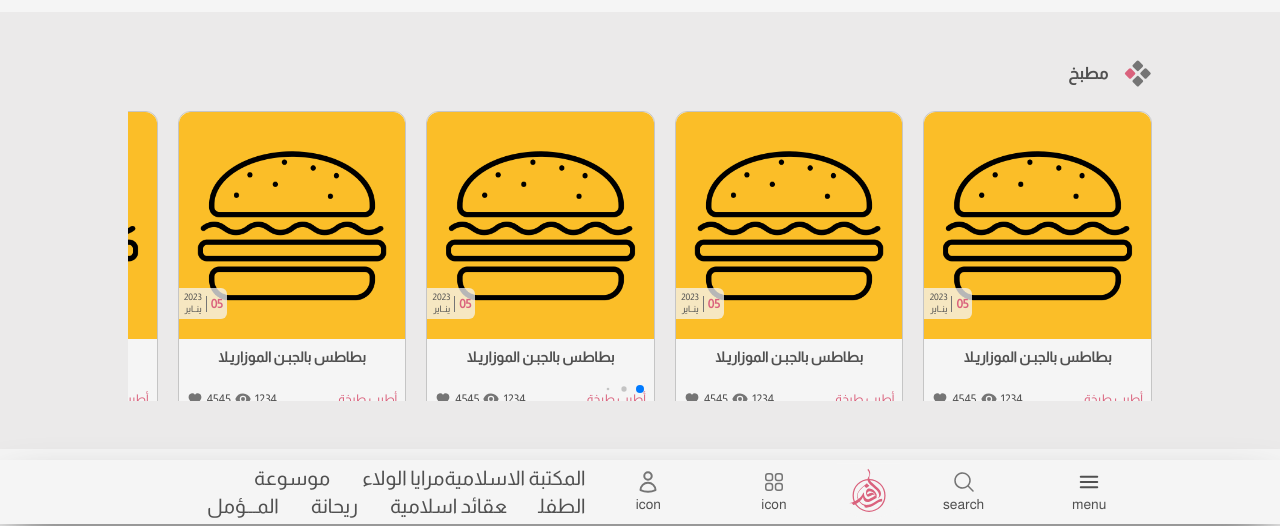
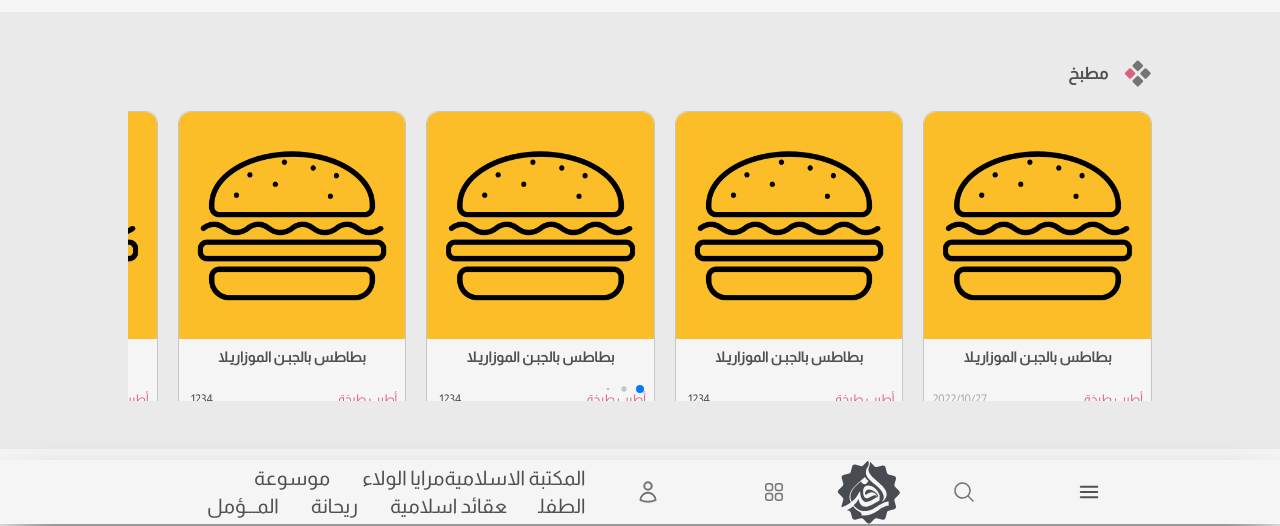
Before and after one commit to sadegh-shahid/next-tailwind-rafed, a Next.js app: page / in a window 1280 px wide. Shown: the part 276-802 px from the top of the page. Built offline with nearby package versions, Linux system fonts and the light colour scheme.

Commit message:
logo changed

```diff
--- a/src/app/page.js
+++ b/src/app/page.js
@@ -7,7 +7,7 @@ import EnmatSection from "./EnmatSection";
 import WomenInSocietySection from "./WomenInSocietySection";
 import KitchenSection from "./KitchenSection";
 import MotherAndChildSection from "./MotherAndChildSection";
-import React, { useEffect, useState } from "react";
+import React, { useEffect, useRef, useState } from "react";
 
 export default function Home() {
   const [showHeaderOffcanvas, setShowHeaderOffcanvas] = useState(false);
@@ -24,23 +24,20 @@ export default function Home() {
   }, [showHeaderOffcanvas]);
 
   const [isSmall, setSmall] = useState(false);
+  const lastScrollTopRef = useRef(0);
 
   useEffect(() => {
-    let lastScrollTop = 0;
     window.addEventListener('scroll', function () {
       let scrollTop = window.scrollY;
-      if (scrollTop < lastScrollTop) {
+      if (scrollTop < lastScrollTopRef.current) {
         setSmall(false);
+      } else {
+        setSmall(true);
       }
-      else {
-        setSmall(true);
+      lastScrollTopRef.current = scrollTop;
+    });
+  }, []);
 
-      }
-      ////why its loging 2 times?
-console.log(lastScrollTop)
-      lastScrollTop = scrollTop;
-    });
-  })
   return (
     <>
       <Offcanvas
@@ -48,8 +45,8 @@ console.log(lastScrollTop)
         onOpen={toggleOffcanvas}
       ></Offcanvas>
 
-      <header className={`bg-rafedWhite-w1 lg:h-16 lg:px-32 shadow-2xl shadow-rafedGray-g1 flex items-center justify-around  px-2 py-1 fixed bottom-0 w-full z-10  ${isSmall ? 'h-7' : 'h-17'}`}>
-        <Header onOpen={toggleOffcanvas}></Header>
+      <header className={`bg-rafedWhite-w1 lg:h-16 lg:px-32 shadow-2xl shadow-rafedGray-g1 flex items-center justify-around  px-2 py-1 fixed bottom-0 w-full z-10  ${isSmall ? 'h-14' : 'h-17'}`}>
+        <Header onOpen={toggleOffcanvas} isSmall={isSmall} />
       </header>
 
       <main>
@@ -73,7 +70,7 @@ console.log(lastScrollTop)
         </section>
       </main>
 
-      <footer className="mb-16">
+      <footer className={"mb-16"}>
         <Footer></Footer>
       </footer>
     </>
--- a/src/components/Header.jsx
+++ b/src/components/Header.jsx
@@ -1,6 +1,6 @@
 import React, { useEffect, useState } from "react";
 import { Modal } from "./ExportComponents";
-export default function Header(props) {
+export default function Header({ onOpen, isSmall }) {
   const [showHeaderModal, setShowHeaderModal] = useState(false);
   const [isLogin, setIsLogin] = useState(true);
 
@@ -15,6 +15,7 @@ export default function Header(props) {
       document.body.classList.remove("overflow-hidden");
     }
   }, [showHeaderModal]);
+
 
   return (
     <>
@@ -42,13 +43,13 @@ export default function Header(props) {
         </a>
       </nav>
       <div className="flex flex-col items-center justify-center h-fit py-2 w-1/5" id="hamburger-button">
-        <button onClick={props.onOpen}>
+        <button onClick={onOpen}>
           <svg xmlns="http://www.w3.org/2000/svg" fill="none" viewBox="0 0 24 24" strokeWidth={2} stroke="currentColor" className="w-6 h-6">
             <path strokeLinecap="round" strokeLinejoin="round" d="M3.75 6.75h16.5M3.75 12h16.5m-16.5 5.25h16.5" />
           </svg>
 
         </button>
-        <h6 className="text-sm text-rafedGray-g1 mt-auto">menu</h6>
+        {!isSmall && <h6 className="text-sm text-rafedGray-g1 mt-auto">menu</h6>}
       </div>
       <div className="flex flex-col items-center justify-center h-fit py-2 w-1/5">
         <button onClick={toggleModal}>
@@ -66,7 +67,7 @@ export default function Header(props) {
             />
           </svg>
         </button>
-        <h6 className="text-sm text-rafedGray-g1 mt-auto">search</h6>
+        {!isSmall && <h6 className="text-sm text-rafedGray-g1 mt-auto">search</h6>}
       </div>
 
       {showHeaderModal && <Modal onClose={toggleModal} />}
@@ -89,7 +90,7 @@ export default function Header(props) {
             />
           </svg>
         </button>
-        <h6 className="text-sm text-rafedGray-g1 mt-auto">icon</h6>
+        {!isSmall && <h6 className="text-sm text-rafedGray-g1 mt-auto">icon</h6>}
       </div>
 
 
@@ -112,7 +113,7 @@ export default function Header(props) {
             </svg>
 
             <div className="bg-rafedWhite-w1 rounded-md hidden group-hover:flex justify-between items-center w-28 h-10 px-2 mt-5 absolute left-0 top-2 drop-shadow-lg">
-              <h4 className="">خروج</h4>
+              <h4>خروج</h4>
               <svg
                 xmlns="http://www.w3.org/2000/svg"
                 viewBox="0 0 20 20"
@@ -132,7 +133,7 @@ export default function Header(props) {
               </svg>
             </div>
           </div>
-          <h6 className="text-sm text-rafedGray-g1 mt-auto">icon</h6>
+          {!isSmall && <h6 className="text-sm text-rafedGray-g1 mt-auto">icon</h6>}
 
         </div>
       ) : (
@@ -149,7 +150,7 @@ export default function Header(props) {
               clipRule="evenodd"
             />
           </svg>
-          <h6 className="text-sm text-rafedGray-g1 mt-auto">icon</h6>
+          {!isSmall && <h6 className="text-sm text-rafedGray-g1 mt-auto">icon</h6>}
         </div>
       )}
     </>
--- a/src/components/SectionBigBox.jsx
+++ b/src/components/SectionBigBox.jsx
@@ -17,15 +17,6 @@ export default function SectionBigBox(props) {
           alt="image box"
           className={`h-full ${props.imgClass} `}
         />
-        <div className="flex items-center w-12 absolute bottom-5 left-0 rounded-r-md bg-rafedWhite-w1 bg-opacity-75">
-          <span className="text-rafedPurple border-l border-l-rafedGray-g2 px-1 font-bold text-xs text-center align-middle">
-            05
-          </span>
-
-          <span className=" text-rafedGray-g1 flex-wrap flex text-[9px] py-1 px-1 f leading-tight">
-            2023 ینــایر
-          </span>
-        </div>
       </div>
       <div className="p-2">
         <h4 className=" text-rafedGray-g1 font-bold text-center text-sm">
@@ -37,29 +28,7 @@ export default function SectionBigBox(props) {
           </a>
           <span className="ms-auto me-1">{props.viewCount}</span>
 
-          <svg
-            xmlns="http://www.w3.org/2000/svg"
-            viewBox="0 0 20 20"
-            fill="currentColor"
-            className="w-4 h-4 text-rafedGray-g2"
-          >
-            <path d="M10 12.5a2.5 2.5 0 100-5 2.5 2.5 0 000 5z" />
-            <path
-              fillRule="evenodd"
-              d="M.664 10.59a1.651 1.651 0 010-1.186A10.004 10.004 0 0110 3c4.257 0 7.893 2.66 9.336 6.41.147.381.146.804 0 1.186A10.004 10.004 0 0110 17c-4.257 0-7.893-2.66-9.336-6.41zM14 10a4 4 0 11-8 0 4 4 0 018 0z"
-              clipRule="evenodd"
-            />
-          </svg>
-
-          <span className="mx-1">{props.likeCount}</span>
-          <svg
-            xmlns="http://www.w3.org/2000/svg"
-            viewBox="0 0 20 20"
-            fill="currentColor"
-            className="w-4 h-4 text-rafedGray-g2"
-          >
-            <path d="M9.653 16.915l-.005-.003-.019-.01a20.759 20.759 0 01-1.162-.682 22.045 22.045 0 01-2.582-1.9C4.045 12.733 2 10.352 2 7.5a4.5 4.5 0 018-2.828A4.5 4.5 0 0118 7.5c0 2.852-2.044 5.233-3.885 6.82a22.049 22.049 0 01-3.744 2.582l-.019.01-.005.003h-.002a.739.739 0 01-.69.001l-.002-.001z" />
-          </svg>
+       <h6 className="text-rafedGray-g3">{props.datePublished}</h6>
         </div>
         <p className=" pt-2 text-sm">{props.description}</p>
       </div>
--- a/src/components/Slider.jsx
+++ b/src/components/Slider.jsx
@@ -35,8 +35,7 @@ export default function Slider() {
           imgSrc="/img/img4.png"
           title="بطاطس بالجبـن الموزاريـلا"
           author="أطيب طبخة"
-          likeCount="4545"
-          viewCount="1234"
+          datePublished="2022/10/27"
         />
       </SwiperSlide>
 
```
Also changed, not shown: public/svg/Logo-small.svg.
